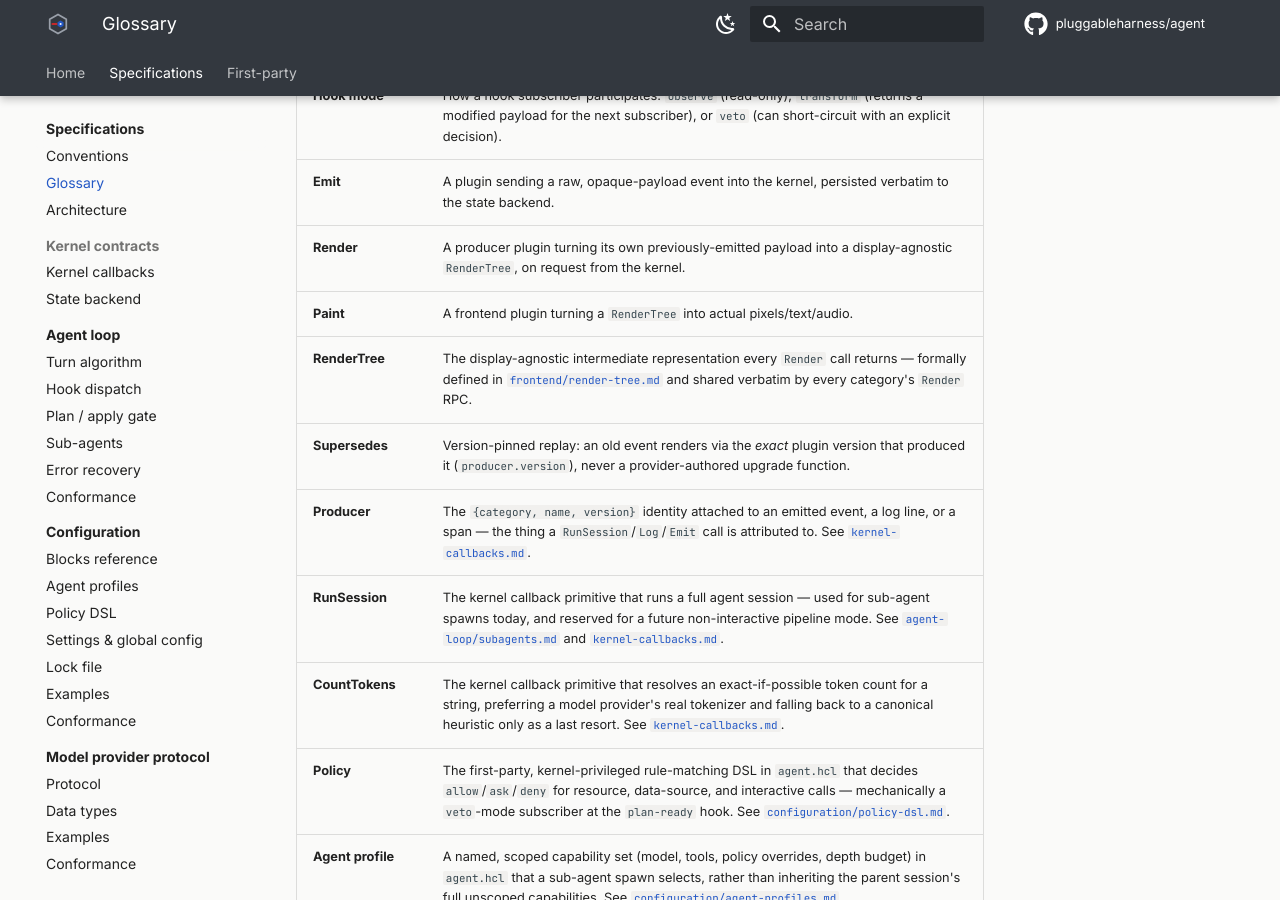
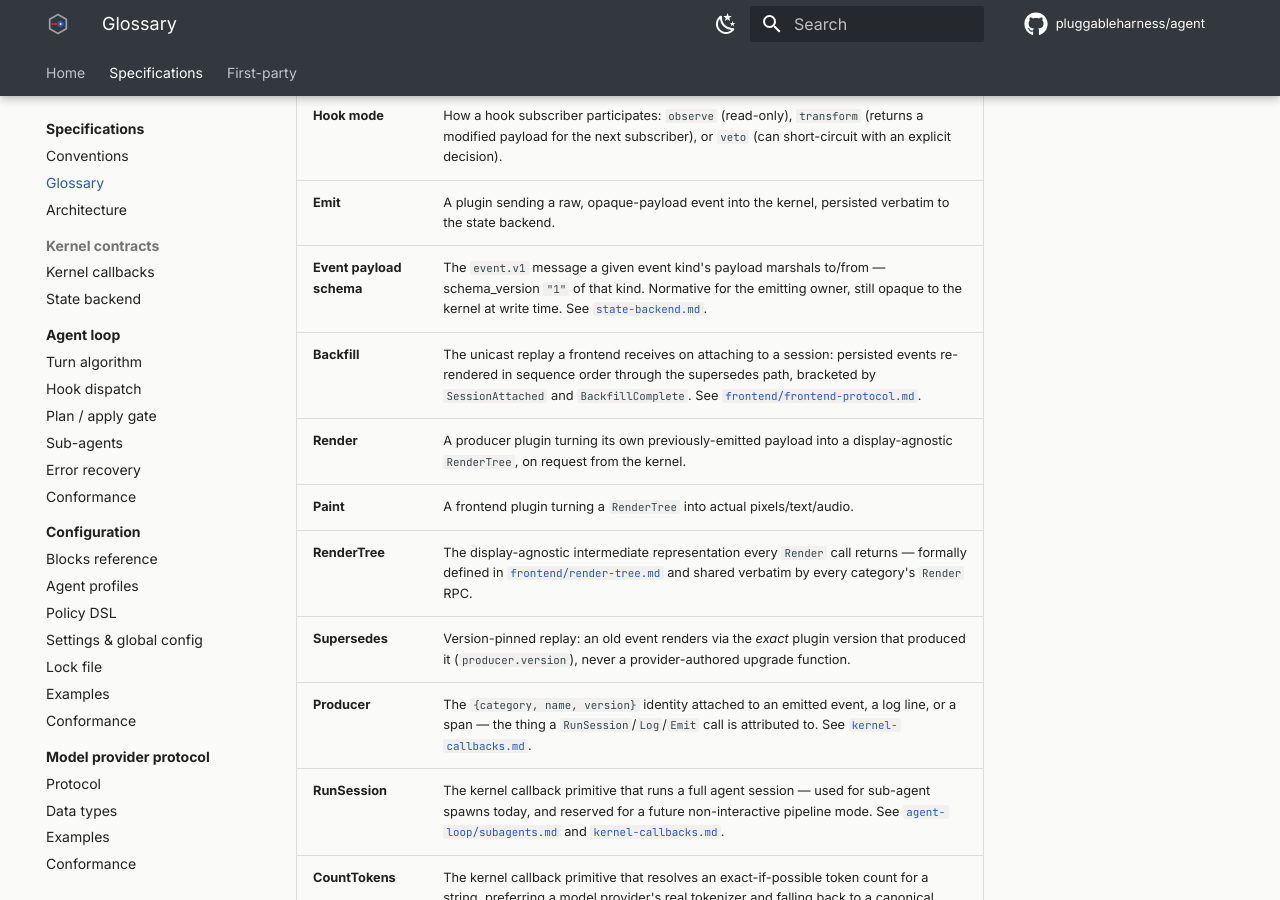
Before and after one commit to pluggableharness/agent, an MkDocs documentation site: the page built from docs/specifications/glossary.md, in a window 1280 px wide and 900 px high, scrolled down 790 px. Built offline with MkDocs 1.6.1 and Material for MkDocs 9.7.7, drawn with Linux system fonts in a browser that asks for light colours; plug-ins that fetch from the network failed and are left out; comment, search, counter and statistics services are not loaded.

Commit message:
Add glossary entries for event payloads and backfill

```diff
--- a/docs/specifications/glossary.md
+++ b/docs/specifications/glossary.md
@@ -14,6 +14,8 @@ Terminology used throughout `docs/specifications/`.
 | **Hook** | A named lifecycle point in the agent loop that plugins and first-party policy can subscribe to (`session-start`, `context-assemble`, `pre-model-call`, `post-model-response`, `pre-tool-call`, `post-tool-call`, `plan-ready`, `post-apply`, `session-end`). See [`agent-loop/hook-dispatch.md`](agent-loop/hook-dispatch.md). |
 | **Hook mode** | How a hook subscriber participates: `observe` (read-only), `transform` (returns a modified payload for the next subscriber), or `veto` (can short-circuit with an explicit decision). |
 | **Emit** | A plugin sending a raw, opaque-payload event into the kernel, persisted verbatim to the state backend. |
+| **Event payload schema** | The `event.v1` message a given event kind's payload marshals to/from — schema_version `"1"` of that kind. Normative for the emitting owner, still opaque to the kernel at write time. See [`state-backend.md`](state-backend.md#the-kind-enum). |
+| **Backfill** | The unicast replay a frontend receives on attaching to a session: persisted events re-rendered in sequence order through the supersedes path, bracketed by `SessionAttached` and `BackfillComplete`. See [`frontend/frontend-protocol.md`](frontend/frontend-protocol.md). |
 | **Render** | A producer plugin turning its own previously-emitted payload into a display-agnostic `RenderTree`, on request from the kernel. |
 | **Paint** | A frontend plugin turning a `RenderTree` into actual pixels/text/audio. |
 | **RenderTree** | The display-agnostic intermediate representation every `Render` call returns — formally defined in [`frontend/render-tree.md`](frontend/render-tree.md) and shared verbatim by every category's `Render` RPC. |
```
